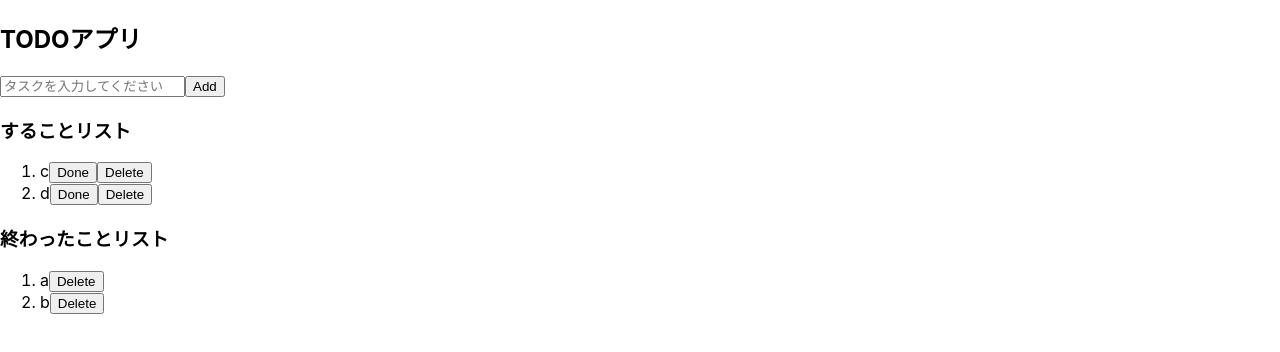
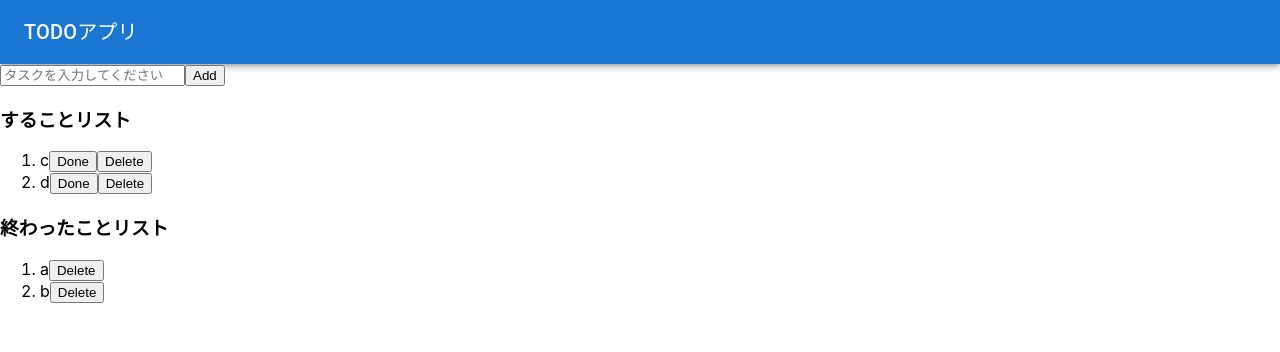
Before and after one commit to YamadaKouki12/ToDoApp-react, a React (Create React App) app: page / in a window 1280 px wide. Shown: the top 352 px of the page. Built offline with nearby package versions, Linux system fonts and the light colour scheme.

Commit message:
add: メニューバー

```diff
--- a/src/App.js
+++ b/src/App.js
@@ -1,4 +1,5 @@
 import React from 'react';
+import Header from './Header.js'
 // import Button from '@mui/material/Button';
 
 const App = () => {
@@ -30,7 +31,7 @@ const App = () => {
 
   return(
     <div>
-      <h2>TODOアプリ</h2>
+      <Header />
       <input type="text" value={input} onChange={handleChange} placeholder='タスクを入力してください'/>
       <button onClick={addTodo}>Add</button>
       <h3>することリスト</h3>
--- /dev/null
+++ b/src/Header.js
@@ -0,0 +1,22 @@
+import * as React from 'react';
+import AppBar from '@mui/material/AppBar';
+import Box from '@mui/material/Box';
+import Toolbar from '@mui/material/Toolbar';
+import Typography from '@mui/material/Typography';
+import Button from '@mui/material/Button';
+import IconButton from '@mui/material/IconButton';
+import MenuIcon from '@mui/icons-material/Menu';
+
+export default function ButtonAppBar() {
+  return (
+    <Box sx={{ flexGrow: 1 }}>
+      <AppBar position="static">
+        <Toolbar>
+          <Typography variant="h6" component="div" sx={{ flexGrow: 1 }}>
+            TODOアプリ
+          </Typography>
+        </Toolbar>
+      </AppBar>
+    </Box>
+  );
+}
```
Also changed, not shown: package.json (+7 -2 lines), 1 other file (tests, documents, lock files or other folders).
